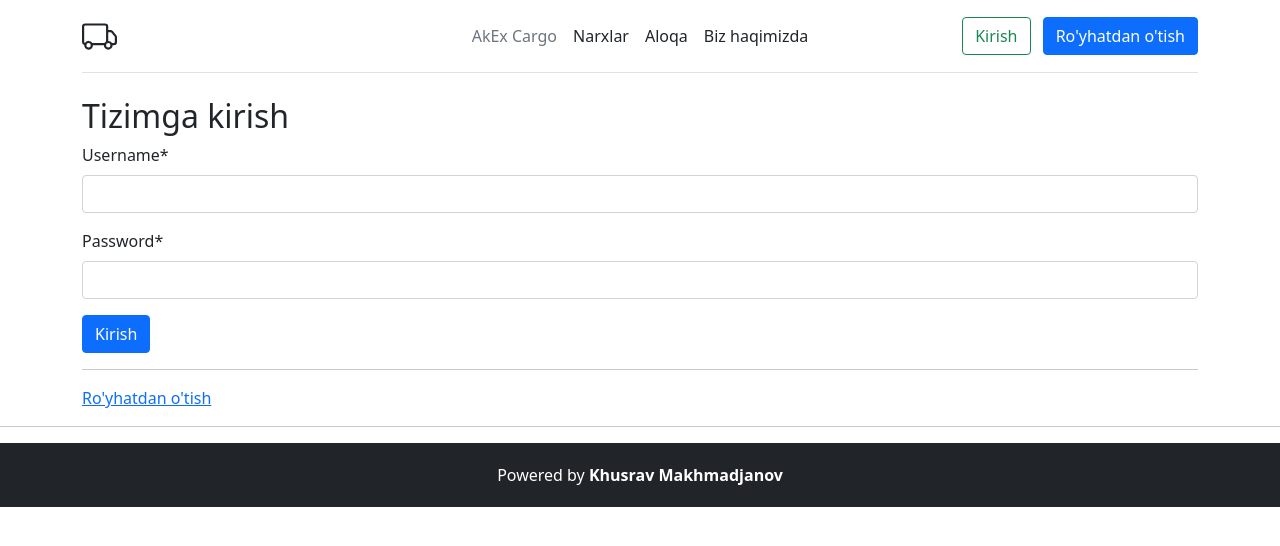
After one commit to xusraw1/akex-cargo, a Django app: page /users/login/ in a window 1280 px wide. The commit adds this page. Shown: the top 546 px of the page. Run offline with Django 5.2, Linux system fonts and the light colour scheme; parts of the project's set-up code (start-up, migrations or seed data) failed here and were passed over; some libraries are stand-ins or nearby versions.

Commit message:
create login view and add footer

```diff
--- a/templates/base.html
+++ b/templates/base.html
@@ -20,6 +20,8 @@
 
     {% endblock %}
 </div>
+<hr>
+{% include 'footer.html' %}
 
 <script src="https://cdn.jsdelivr.net/npm/@popperjs/core@2.9.2/dist/umd/popper.min.js"
         integrity="sha384-IQsoLXl5PILFhosVNubq5LC7Qb9DXgDA9i+tQ8Zj3iwWAwPtgFTxbJ8NT4GN1R8p"
--- /dev/null
+++ b/templates/footer.html
@@ -0,0 +1,4 @@
+<footer class="py-3 bg-dark">
+    <div class="container px-6 px-lg-3"><p class="m-1 text-center text-white">Powered by <b>Khusrav Makhmadjanov</b></p>
+    </div>
+</footer>
--- a/users/forms.py
+++ b/users/forms.py
@@ -1,8 +1,14 @@
 from django.contrib.auth.forms import UserCreationForm, UserChangeForm
 from django.contrib.auth.models import User
+from django import forms
 
 
 class ProfileCreateForm(UserCreationForm):
     class Meta:
         model = User
         fields = ['username', 'first_name', 'last_name', 'email']
+
+
+class LoginForm(forms.Form):
+    username = forms.CharField(max_length=50)
+    password = forms.CharField(widget=forms.PasswordInput)
--- a/users/templates/users/create_profile.html
+++ b/users/templates/users/create_profile.html
@@ -6,5 +6,7 @@
     {% csrf_token %}
     {{ form|crispy }}
     <button type="submit" class="btn btn-outline-success">Yaratish</button>
+    <hr>
+    <a href="{% url 'login' %}">Tizimga kirish</a>
 </form>
 {% endblock %}
--- /dev/null
+++ b/users/templates/users/login.html
@@ -0,0 +1,12 @@
+{% extends 'base.html' %}
+{% load crispy_forms_tags %}
+
+{% block content %}
+<h2>Tizimga kirish</h2>
+<form method="post"> {% csrf_token %}
+    {{ form|crispy }}
+    <button type="submit" class="btn btn-primary">Kirish</button>
+    <hr>
+    <a href="{% url 'create_profile' %}">Ro'yhatdan o'tish</a>
+</form>
+{% endblock %}
--- a/users/urls.py
+++ b/users/urls.py
@@ -3,4 +3,5 @@ from .views import *
 
 urlpatterns = [
     path('create-profile/', CreateProfileView.as_view(), name='create_profile'),
+    path('login/', LoginPageView.as_view(), name='login'),
 ]
--- a/users/views.py
+++ b/users/views.py
@@ -1,8 +1,9 @@
 from django.shortcuts import render, redirect
 from .models import Profile
-from .forms import ProfileCreateForm
+from .forms import ProfileCreateForm, LoginForm
 from django.views import View
 from django.http import HttpResponse
+from django.contrib.auth import login, authenticate, logout
 
 
 class CreateProfileView(View):
@@ -18,3 +19,20 @@ class CreateProfileView(View):
             return HttpResponse('УРАААААААА')
         return HttpResponse('NOOOOoooooooooooooOOOOO')
         # return render(request, 'users/create_profile.html')
+
+
+class LoginPageView(View):
+    def get(self, request):
+        form = LoginForm()
+        return render(request, 'users/login.html', context={'form': form})
+
+    def post(self, request):
+        form = LoginForm(request.POST)
+        if form.is_valid():
+            username = form.cleaned_data['username']
+            password = form.cleaned_data['password']
+            user = authenticate(request, username=username, password=password)
+            if user is not None:
+                login(request, user)
+                return HttpResponse('Oh, you lucky man!')
+            return HttpResponse('Not found!!!!')
```
Also changed, not shown: db.sqlite3.
